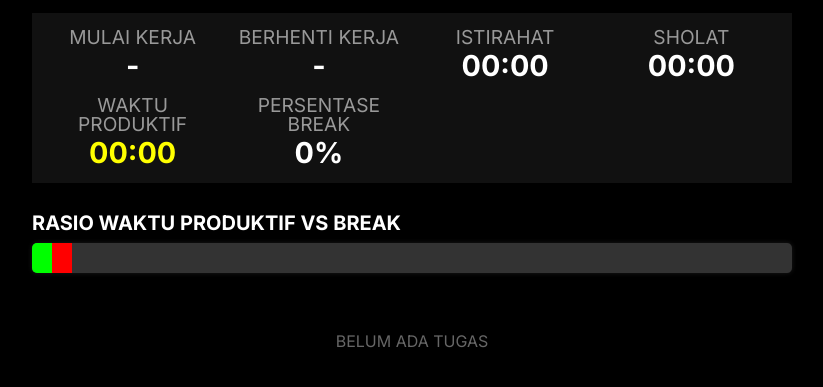
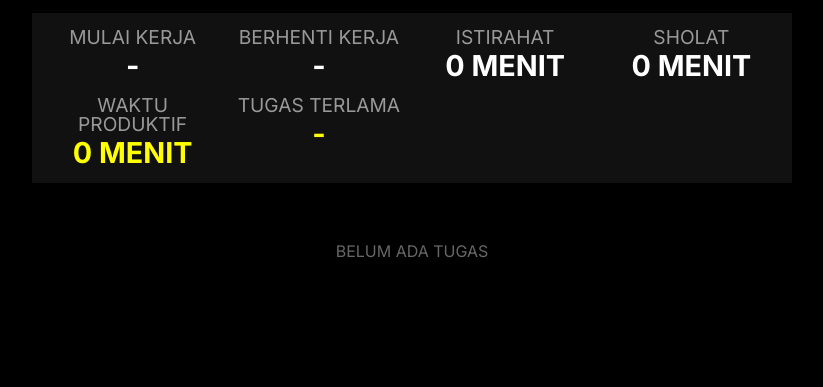
Before and after one commit to kaukah/task, a plain HTML site: page index.html in a window 1280 px wide. Shown: the part 527-914 px from the top of the page, without its empty margins (228-1051 px from the left). Drawn offline with Linux system fonts and the light colour scheme.

Commit message:
Update index.html

```diff
--- a/index.html
+++ b/index.html
@@ -505,51 +505,6 @@
         .stat-value.highlight {
             color: yellow;
         }
-
-        /* --- Tambahan untuk Bar Chart --- */
-        .chart-container {
-            margin-top: 30px;
-            margin-bottom: 20px;
-        }
-
-        .chart-label {
-            font-size: 1.25rem;
-            font-weight: 700;
-            color: #fff;
-            margin-bottom: 10px;
-            text-transform: uppercase;
-        }
-
-        .chart-bar-container {
-            display: flex;
-            height: 30px;
-            background-color: #333; /* Background bar */
-            border-radius: 5px;
-            overflow: hidden;
-            box-shadow: 0 0 5px rgba(255, 255, 255, 0.1);
-        }
-
-        .chart-bar-productive, .chart-bar-break {
-            height: 100%;
-            transition: width 0.5s ease-out;
-            display: flex;
-            align-items: center;
-            justify-content: center;
-            font-size: 0.9rem;
-            font-weight: 700;
-            color: #000;
-            white-space: nowrap;
-            padding: 0 10px;
-        }
-
-        .chart-bar-productive {
-            background-color: #00ff00; /* Hijau */
-        }
-
-        .chart-bar-break {
-            background-color: #ff0000; /* Merah */
-        }
-        /* --- Akhir Tambahan untuk Bar Chart --- */
 
         @media (max-width: 600px) {
             .task-list-header {
@@ -661,27 +616,19 @@
                 </div>
                 <div class="stat-item">
                     <div class="stat-label">ISTIRAHAT</div>
-                    <div class="stat-value" id="totalBreak">00:00</div>
+                    <div class="stat-value" id="totalBreak">0 MENIT</div>
                 </div>
                 <div class="stat-item">
                     <div class="stat-label">SHOLAT</div>
-                    <div class="stat-value" id="totalSholat">00:00</div>
+                    <div class="stat-value" id="totalSholat">0 MENIT</div>
                 </div>
                 <div class="stat-item">
                     <div class="stat-label">WAKTU PRODUKTIF</div>
-                    <div class="stat-value highlight" id="workTime">00:00</div>
+                    <div class="stat-value highlight" id="workTime">0 MENIT</div>
                 </div>
                 <div class="stat-item">
-                    <div class="stat-label">PERSENTASE BREAK</div>
-                    <div class="stat-value" id="breakPercentage">0%</div>
-                </div>
-            </div>
-
-            <div class="chart-container">
-                <div class="chart-label">RASIO WAKTU PRODUKTIF VS BREAK</div>
-                <div class="chart-bar-container">
-                    <div class="chart-bar-productive" id="productiveBar" style="width: 0%;"></div>
-                    <div class="chart-bar-break" id="breakBar" style="width: 0%;"></div>
+                    <div class="stat-label">TUGAS TERLAMA</div>
+                    <div class="stat-value highlight" id="longestTask">-</div>
                 </div>
             </div>
 
@@ -743,9 +690,7 @@
             const totalBreakEl = document.getElementById('totalBreak');
             const totalSholatEl = document.getElementById('totalSholat');
             const workTimeEl = document.getElementById('workTime');
-            const breakPercentageEl = document.getElementById('breakPercentage');
-            const productiveBarEl = document.getElementById('productiveBar');
-            const breakBarEl = document.getElementById('breakBar');
+            const longestTaskEl = document.getElementById('longestTask');
 
             // Initialize
             renderTasks();
@@ -1162,26 +1107,27 @@
 
                 // PERBAIKAN SORTING DIMULAI DI SINI
                 const sortedTasks = [...tasks].sort((a, b) => {
-                    // Prioritas 1: Tugas yang sedang berjalan (In Progress) selalu di bagian paling bawah
+                    // Priority 1: In Progress tasks go to the bottom
                     if (a.inProgress && !b.inProgress) return 1;
                     if (!a.inProgress && b.inProgress) return -1;
 
-                    // Prioritas 2: Tugas yang Selesai (Completed) selalu di bagian bawah dari antrian
+                    // Priority 2: Completed tasks go to the bottom of the queue (above In Progress)
                     if (a.completed && !b.completed) return 1;
                     if (!a.completed && b.completed) return -1;
 
-                    // Prioritas 3: Jika keduanya Selesai (Completed), urutkan berdasarkan waktu mulai (terbaru di atas)
+                    // Priority 3: Sorting within the group
+
+                    // **FIX**: If both are Completed, sort by startTime in ASCENDING order (Oldest at top, Newest at bottom)
                     if (a.completed && b.completed) {
-                        // Pastikan kedua task memiliki startTime (seharusnya selalu ada jika completed)
                         if (a.startTime && b.startTime) {
                             const timeA = new Date(a.startTime);
                             const timeB = new Date(b.startTime);
-                            // Urutkan secara Descending (waktu terbaru di atas)
-                            return timeB - timeA;
+                            // ASCENDING order: A - B (Oldest first/Waktu Awal di atas)
+                            return timeA - timeB;
                         }
                     }
 
-                    // Prioritas 4: Tugas Antrian (belum selesai, tidak sedang berjalan) diurutkan berdasarkan posisi array (queue order)
+                    // Priority 4: For Queue tasks (non-completed and non-in-progress), maintain their order in the array.
                     return tasks.indexOf(a) - tasks.indexOf(b);
                 });
                 // PERBAIKAN SORTING BERAKHIR DI SINI
@@ -1277,46 +1223,17 @@
                 });
             }
 
-            // Fungsi baru untuk memformat menit ke HH:MM:SS atau MM:SS
-            function formatTimeDisplay(totalMinutes) {
-                if (totalMinutes === 0) return '00:00';
-
-                const totalSeconds = totalMinutes * 60;
-                const hours = Math.floor(totalSeconds / 3600);
-                const minutes = Math.floor((totalSeconds % 3600) / 60);
-                // Menghilangkan detik karena data aktual durasi hanya dalam menit, tapi formatnya tetap MM:SS
-
-                const minsFormatted = minutes.toString().padStart(2, '0');
-                const secsFormatted = '00'; // Set detik ke 00 untuk format statis
-
-                if (hours > 0) {
-                    const hoursFormatted = hours.toString();
-                    return `${hoursFormatted}:${minsFormatted}:${secsFormatted}`;
-                } else {
-                    return `${minsFormatted}:${secsFormatted}`;
-                }
-            }
-
             function updateDetailedStats() {
                 // Get completed tasks only
                 const completedTasks = tasks.filter(task => task.completed);
 
-                // Set default text for stats
-                const defaultTime = '00:00';
-                const defaultText = '-';
-
                 if (completedTasks.length === 0) {
-                    startTimeEl.textContent = defaultText;
-                    endTimeEl.textContent = defaultText;
-                    totalBreakEl.textContent = defaultTime;
-                    totalSholatEl.textContent = defaultTime;
-                    workTimeEl.textContent = defaultTime;
-                    breakPercentageEl.textContent = '0%';
-                    productiveBarEl.style.width = '0%';
-                    breakBarEl.style.width = '0%';
-                    productiveBarEl.textContent = '';
-                    breakBarEl.textContent = '';
-                    breakPercentageEl.style.color = '#fff';
+                    startTimeEl.textContent = '-';
+                    endTimeEl.textContent = '-';
+                    totalBreakEl.textContent = '0 MENIT';
+                    totalSholatEl.textContent = '0 MENIT';
+                    workTimeEl.textContent = '0 MENIT';
+                    longestTaskEl.textContent = '-';
                     return;
                 }
 
@@ -1331,71 +1248,40 @@
                 startTimeEl.textContent = earliestStart ? earliestStart.toLocaleTimeString('id-ID', {
                     hour: '2-digit',
                     minute: '2-digit'
-                }) : defaultText;
+                }) : '-';
 
                 endTimeEl.textContent = latestEnd ? latestEnd.toLocaleTimeString('id-ID', {
                     hour: '2-digit',
                     minute: '2-digit'
-                }) : defaultText;
-
-                // Calculate total duration (in minutes)
-                const totalDuration = completedTasks.reduce((sum, task) => sum + task.actualDuration, 0);
-
-                // Calculate total break and sholat time (in minutes)
+                }) : '-';
+
+                // Calculate total break and sholat time
                 const breakTasks = completedTasks.filter(task => task.name.includes('BREAK'));
                 const sholatTasks = completedTasks.filter(task => task.name.includes('SHOLAT'));
 
                 const totalBreakTime = breakTasks.reduce((sum, task) => sum + task.actualDuration, 0);
                 const totalSholatTime = sholatTasks.reduce((sum, task) => sum + task.actualDuration, 0);
 
-                // Calculate work time (excluding break and sholat) (in minutes)
-                const totalWorkTime = completedTasks
-                    .filter(task => !task.name.includes('BREAK') && !task.name.includes('SHOLAT'))
-                    .reduce((sum, task) => sum + task.actualDuration, 0);
-
-                // Update Time Display (format 00:00)
-                totalBreakEl.textContent = formatTimeDisplay(totalBreakTime);
-                totalSholatEl.textContent = formatTimeDisplay(totalSholatTime);
-                workTimeEl.textContent = formatTimeDisplay(totalWorkTime);
-
-                // Calculate Break Percentage (Break time vs Total Duration)
-                let breakPercentage = 0;
-                if (totalDuration > 0) {
-                    breakPercentage = ((totalBreakTime / totalDuration) * 100);
-                }
-
-                const breakPercentageRounded = breakPercentage.toFixed(0);
-                breakPercentageEl.textContent = `${breakPercentageRounded}%`;
-
-                // Color coding for Break Percentage
-                if (breakPercentage < 10 && breakPercentage > 0) {
-                    breakPercentageEl.style.color = '#00ff00'; // Green if < 10%
-                } else if (breakPercentage >= 10) {
-                    breakPercentageEl.style.color = '#ff0000'; // Red if >= 10%
+                // Format duration
+                totalBreakEl.textContent = formatDuration(totalBreakTime);
+                totalSholatEl.textContent = formatDuration(totalSholatTime);
+
+                // Calculate work time (total time - break - sholat)
+                const totalTime = completedTasks.reduce((sum, task) => sum + task.actualDuration, 0);
+                const workTime = totalTime - totalBreakTime - totalSholatTime;
+                workTimeEl.textContent = formatDuration(Math.max(0, workTime));
+
+                // Find longest task
+                const longestTask = completedTasks.reduce((longest, task) =>
+                    task.actualDuration > longest.actualDuration ? task : longest,
+                    completedTasks[0]
+                );
+
+                if (longestTask) {
+                    longestTaskEl.textContent = `${longestTask.actualDuration} MENIT`;
                 } else {
-                    breakPercentageEl.style.color = '#fff'; // White if 0%
-                }
-
-                // --- Bar Chart Update ---
-                const productiveDuration = totalWorkTime + totalSholatTime; // Waktu Produktif + Sholat
-                const chartTotal = productiveDuration + totalBreakTime;
-
-                let productivePercentage = 0;
-                let chartBreakPercentage = 0;
-
-                if (chartTotal > 0) {
-                    productivePercentage = ((productiveDuration / chartTotal) * 100);
-                    chartBreakPercentage = ((totalBreakTime / chartTotal) * 100);
-                }
-
-                const productivePercentageRounded = productivePercentage.toFixed(0);
-                const chartBreakPercentageRounded = chartBreakPercentage.toFixed(0);
-
-                productiveBarEl.style.width = `${productivePercentageRounded}%`;
-                productiveBarEl.textContent = productivePercentageRounded > 0 ? `${productivePercentageRounded}% PRODUKTIF` : '';
-
-                breakBarEl.style.width = `${chartBreakPercentageRounded}%`;
-                breakBarEl.textContent = chartBreakPercentageRounded > 0 ? `${chartBreakPercentageRounded}% BREAK` : '';
+                    longestTaskEl.textContent = '-';
+                }
             }
 
             function formatDuration(minutes) {
@@ -1543,7 +1429,7 @@
 
                 taskListTitle.textContent = `TOTAL JAM KERJA`;
 
-                // Format total minutes to hours and minutes if needed (keep original verbose format here)
+                // Format total minutes to hours and minutes if needed
                 let formattedTime = '';
                 if (totalTime < 60) {
                     formattedTime = `${totalTime} MENIT`;
```
